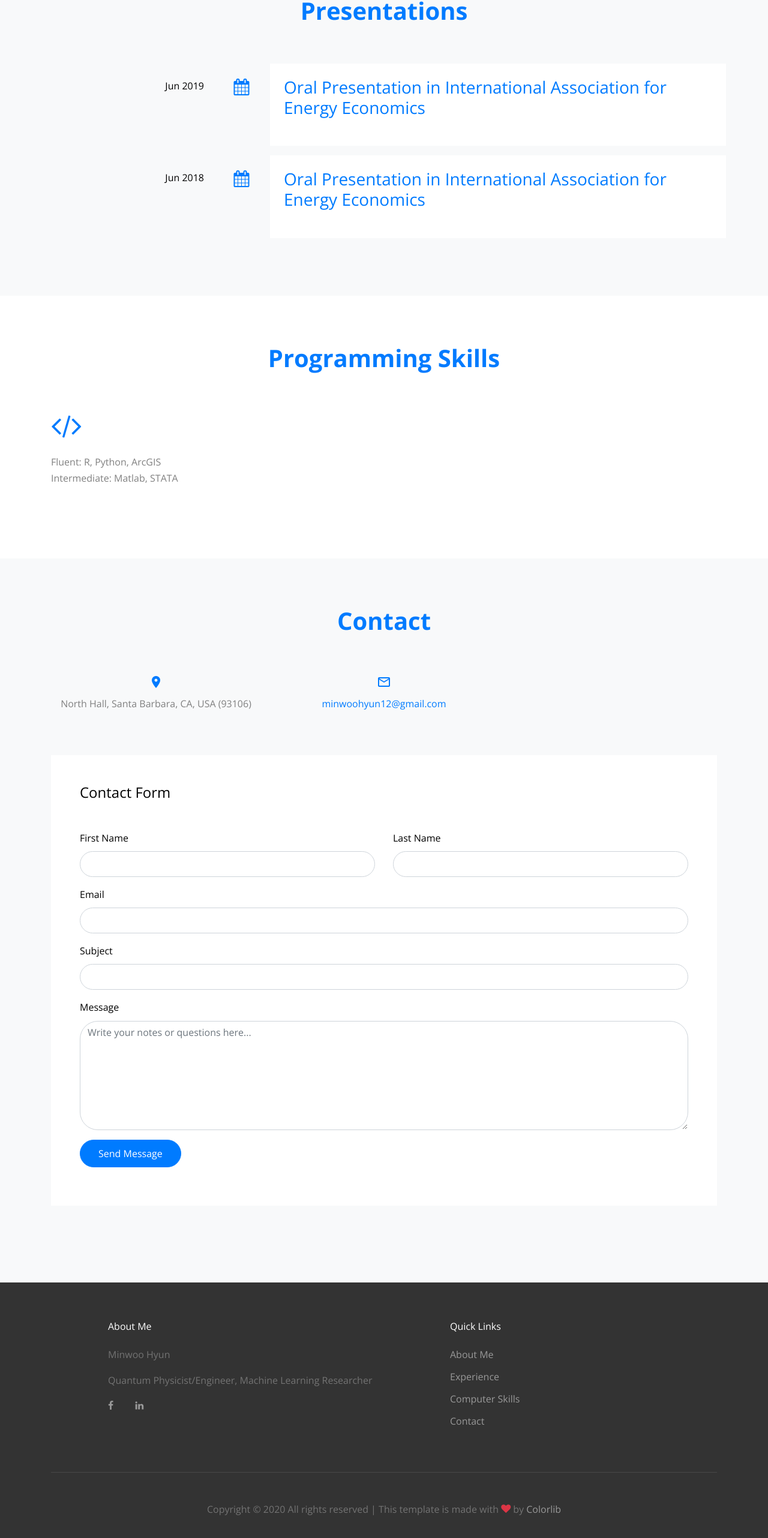
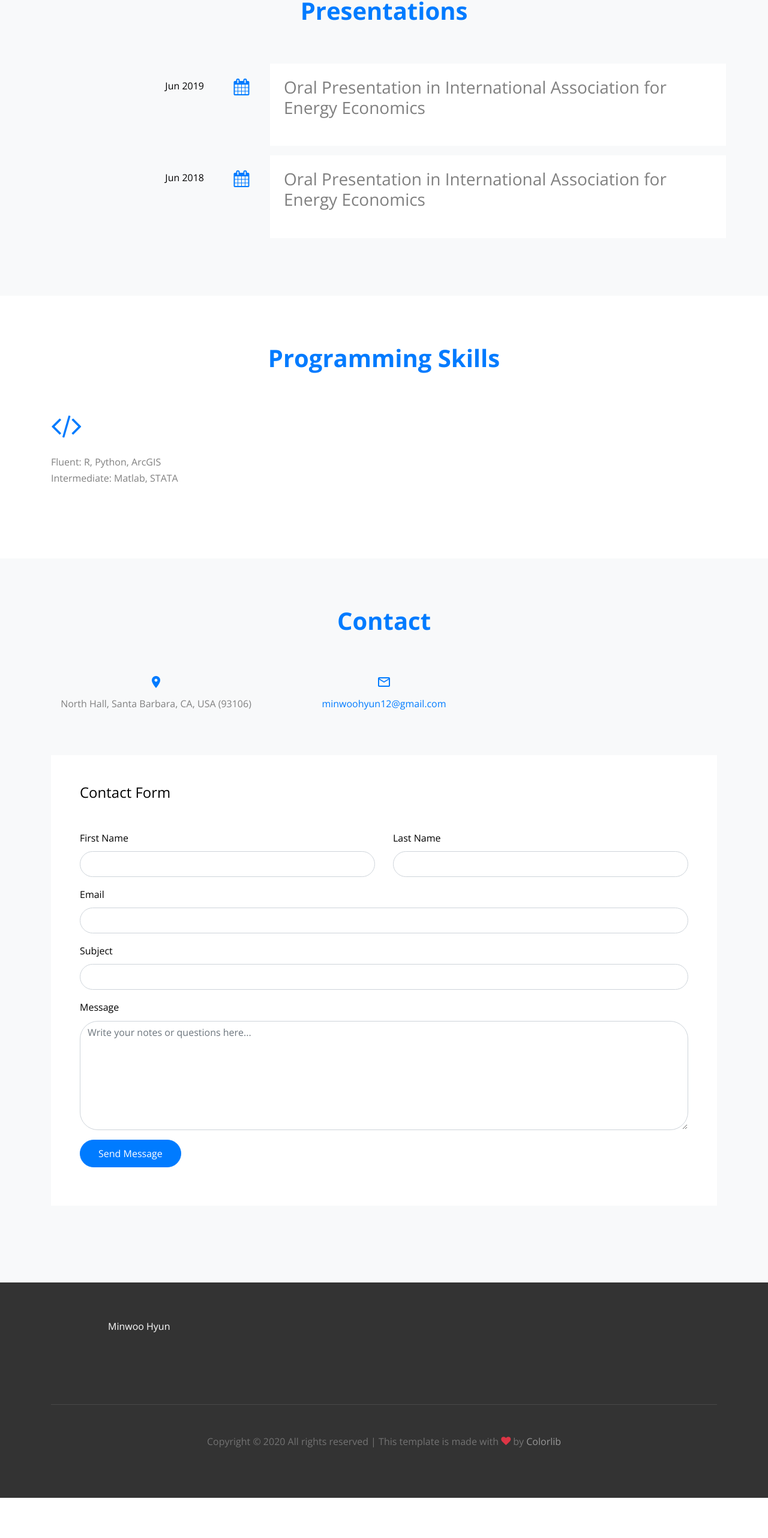
Before and after one commit to minwoo-hyun/minwoo-hyun.github.io, a plain HTML site: page index.html in a window 1280 px wide. Shown: the part 3816-6380 px from the top of the page at 60% size. After the commit the page ends 6313 px from the top, so only its background shows below. Drawn offline with nearby package versions, Linux system fonts and the light colour scheme; files whose address does not match are found by name.

Commit message:
Remove links-1

```diff
--- a/index.html
+++ b/index.html
@@ -2,7 +2,7 @@
 <html lang="en">
 
 <head>
-    <title>Hyunseok Oh Portfolio</title>
+    <title>Minwoo Hyun's Personal Website</title>
     <meta charset="utf-8">
     <meta name="viewport" content="width=device-width, initial-scale=1, shrink-to-fit=no">
 
@@ -95,7 +95,7 @@
                                     <ul class="dropdown">
                                         <li><a href="#pt-section" class="nav-link">Presentations</a></li>
                                         <li><a href="#skill-section" class="nav-link">Programming Skills</a></li>
-                                        <li><a href="#honors-section" class="nav-link">Honors & Awards</a></li>
+                                        <!-- <li><a href="#honors-section" class="nav-link">Honors & Awards</a></li> -->
                                     </ul>
                                 </li>
                                 <!-- <li><a href="#skill-section" class="nav-link">Computer Skills</a></li> -->
@@ -408,7 +408,7 @@
                     </div>
 
                     <div class="col-lg-8 order-lg-3 mb-3 exp-item">
-                        <h3 class="h3 mb-4"><a href="https://www.10-9lab.com/">Oral Presentation in International Association for Energy Economics</a></h3>
+                        <h3 class="h3 mb-4">Oral Presentation in International Association for Energy Economics</h3>
                     </div>
                 </div>
 
@@ -423,7 +423,7 @@
                     </div>
 
                     <div class="col-lg-8 order-lg-3 mb-3 exp-item">
-                        <h3 class="h3 mb-4"><a href="https://www.10-9lab.com/">Oral Presentation in International Association for Energy Economics</a></h3>
+                        <h3 class="h3 mb-4">Oral Presentation in International Association for Energy Economics</h3>
                     </div>
                 </div>
 
@@ -664,15 +664,15 @@
                     <div class="col-md-1">
                     </div>
                     <div class="col-md-5 mb-5">
-                        <h2 class="footer-heading mb-4">About Me</h2>
-                        <p>Minwoo Hyun</p>
-                        <p>Quantum Physicist/Engineer, Machine Learning Researcher</p>
-                        <a href="https://www.facebook.com/hyunseok.oh.927/" class="pl-0 pr-3"><span class="icon-facebook"></span></a>
-                        <a href="https://www.linkedin.com/in/hyunseok-oh-65031b1ab/" class="pl-3 pr-3"><span class="icon-linkedin"></span></a>
+                        <h2 class="footer-heading mb-4">Minwoo Hyun</h2>
+                        <!-- <p>Minwoo Hyun</p>
+                        <p>Quantum Physicist/Engineer, Machine Learning Researcher</p> -->
+                        <!-- <a href="https://www.facebook.com/hyunseok.oh.927/" class="pl-0 pr-3"><span class="icon-facebook"></span></a> -->
+                        <!-- <a href="https://www.linkedin.com/in/hyunseok-oh-65031b1ab/" class="pl-3 pr-3"><span class="icon-linkedin"></span></a> -->
                     </div>
                     <div class="col-md-1">
                     </div>
-                    <div class="col-md-5 ml-auto">
+                    <!-- <div class="col-md-5 ml-auto">
                         <h2 class="footer-heading mb-4">Quick Links</h2>
                         <ul class="list-unstyled">
                             <li><a href="#about-section" class="smoothscroll">About Me</a></li>
@@ -680,7 +680,7 @@
                             <li><a href="#skill-section" class="smoothscroll">Computer Skills</a></li>
                             <li><a href="#contact-section" class="smoothscroll">Contact</a></li>
                         </ul>
-                    </div>
+                    </div> -->
                 </div>
                 <div class="row pt-5 text-center">
                     <div class="col-md-12">
```
